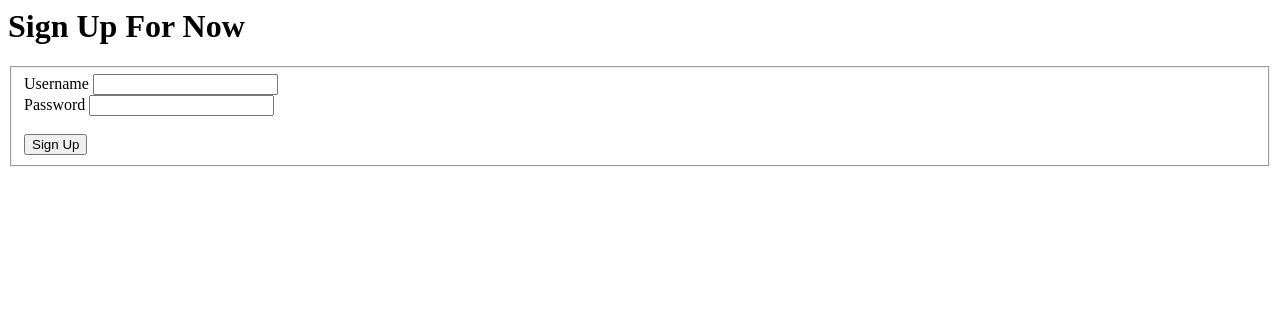
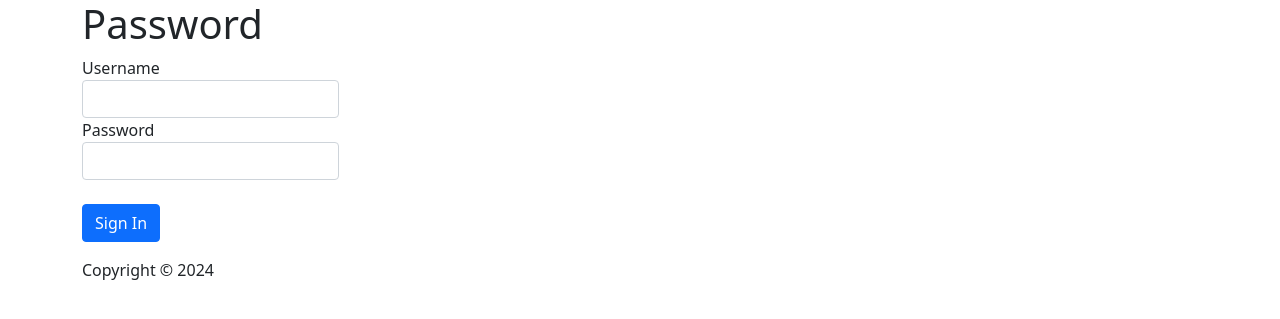
Before and after one commit to vrapatel2002/COSC4806-3, a PHP site: page /signup in a window 1280 px wide. Shown: the top 319 px of the page. Run offline with PHP 8.4, Linux system fonts and the light colour scheme; data that the repository does not hold is empty.

Commit message:
IMPLEMENTED CSS

```diff
--- a/app/views/signup/index.php
+++ b/app/views/signup/index.php
@@ -1,28 +1,45 @@
-
 <main role="main" class="container">
-    <div class="page-header" id="banner">
-        <div class="row">
-            <div class="col-lg-12">
-                <h1>Sign Up For Now</h1>
-            </div>
+<div class="page-header" id="banner">
+    <div class="row">
+        <div class="col-lg-12">
+            <h1>Password </h1>
         </div>
     </div>
+</div>
 
-<div class="row">
+<head>
+    <link href="https://cdn.jsdelivr.net/npm/bootstrap@5.1.3/dist/css/bootstrap.min.css" rel="stylesheet" integrity="sha384-1BmE4kWBq78iYhFldvKuhfTAU6auU8tT94WrHftjDbrCEXSU1oBoqyl2QvZ6jIW3" crossorigin="anonymous">
+    <link rel="icon" href="/favicon.png">
+    <title>COSC 4806</title>
+    <meta charset="UTF-8">
+    <meta name="viewport" content="width=device-width">
+    <meta name="apple-mobile-web-app-capable" content="yes">
+    <meta name="mobile-web-app-capable" content="yes">
+</head>
+<div class="row" >
     <div class="col-sm-auto">
-    <form action="/signup/newUser" method="post" >
+
+    <form action="/signup/newUser" method="post">
     <fieldset>
       <div class="form-group">
         <label for="username">Username</label>
-        <input required type="text" class="form-control" name="username">
+        <input required="" type="text" class="form-control" name="username">
       </div>
       <div class="form-group">
         <label for="password">Password</label>
-        <input required type="password" class="form-control" name="password">
+        <input required="" type="password" class="form-control" name="password">
       </div>
             <br>
-        <button type="submit" class="btn btn-primary">Sign Up</button>
+      <button type="submit" class="btn btn-primary">Sign In</button>
     </fieldset>
     </form>
   </div>
+  <div class="col-lg-12">
+      <p>Copyright © 2024 </p>
+  </div>
 </div>
+
+<script src="https://cdn.jsdelivr.net/npm/bootstrap@5.1.3/dist/js/bootstrap.bundle.min.js" integrity="sha384-ka7Sk0Gln4gmtz2MlQnikT1wXgYsOg+OMhuP+IlRH9sENBO0LRn5q+8nbTov4+1p" crossorigin="anonymous"></script>
+
+
+</main>
--- a/app/views/templates/header.php
+++ b/app/views/templates/header.php
@@ -5,8 +5,8 @@ if (!isset($_SESSION['auth'])) {
 ?>
 <!DOCTYPE html>
 <html lang="en">
-    <head>
-        <link href="https://cdn.jsdelivr.net/npm/bootstrap@5.1.3/dist/css/bootstrap.min.css" rel="stylesheet" integrity="sha384-1BmE4kWBq78iYhFldvKuhfTAU6auU8tT94WrHftjDbrCEXSU1oBoqyl2QvZ6jIW3" crossorigin="anonymous">
+    <head>x
+      <link href="https://cdn.jsdelivr.net/npm/bootstrap@5.3.3/dist/css/bootstrap.min.css" rel="stylesheet" integrity="sha384-QWTKZyjpPEjISv5WaRU9OFeRpok6YctnYmDr5pNlyT2bRjXh0JMhjY6hW+ALEwIH" crossorigin="anonymous">
         <link rel="icon" href="/favicon.png">
         <title>COSC 4806</title>
         <meta http-equiv="Content-Type" content="text/html; charset=UTF-8">
@@ -47,3 +47,4 @@ if (!isset($_SESSION['auth'])) {
     </div>
   </div>
 </nav>
+      <script src="https://cdn.jsdelivr.net/npm/bootstrap@5.3.3/dist/js/bootstrap.bundle.min.js" integrity="sha384-YvpcrYf0tY3lHB60NNkmXc5s9fDVZLESaAA55NDzOxhy9GkcIdslK1eN7N6jIeHz" crossorigin="anonymous"></script>
```
Also changed, not shown: index.php (line endings or trailing spaces).
